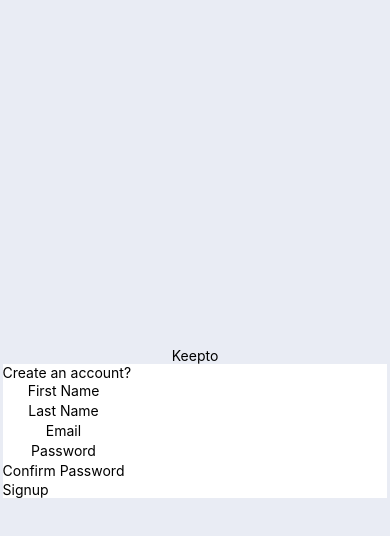
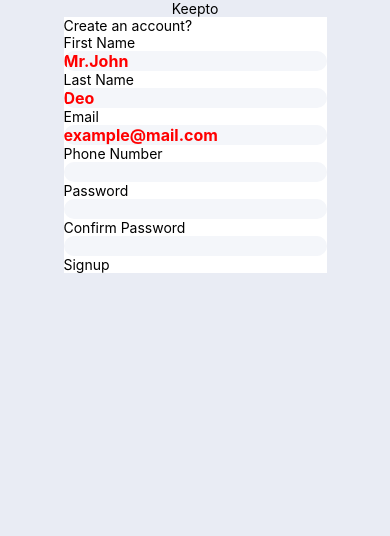
Before and after one commit to ArfatChowdhury/Keepto-social-app, a React Native app: screen / in a window 390 px wide. Shown: the top 536 px of the page. Built offline with nearby package versions, Linux system fonts and the light colour scheme.

Commit message:
designing signup screen

```diff
--- a/src/screens/Signup.tsx
+++ b/src/screens/Signup.tsx
@@ -8,7 +8,24 @@
     const [password, setPassword] = useState('')
     const [confirmPassword, setConfirmPassword] = useState('')
     const [number, setNumber] = useState('')
+    const [error, setError] = useState('')
+
     const handleSignup = () => {
+        if(firstName.trim() === ''){
+            setError('First Name is required *')
+            return;
+        }
+
+        if(lastName.trim() === ''){
+            setError('Last Name is required *')
+            return;
+        }
+
+
+        if(number.trim() === ''){
+            setError('Number is required *')
+            return;
+        }
         console.log('Signup')
     }
 
@@ -17,26 +34,58 @@
             <Text>Keepto</Text>
             <View style={styles.inputContainer}>
                 <Text>Create an account?</Text>
+
                 <View style={styles.input}>
                     <Text>First Name</Text>
-                    <TextInput style={styles.inputText}/>
+                    <TextInput
+                        placeholder='Mr.John'
+                        value={firstName}
+                        onChangeText={setFirstName}
+                        style={styles.inputText} />
+                        {error ? <Text>{error}</Text> : null}
+                </View>
+
+                <View style={styles.input}>
+                    <Text>Last Name</Text>
+                    <TextInput
+                    placeholder='Deo'
+                    value={lastName}
+                    onChangeText={setLastName}
+                    style={styles.inputText} />
+                </View>
+
+                <View style={styles.input}>
+                    <Text>Email</Text>
+                    <TextInput
+                    placeholder='example@mail.com'
+                    value={email}
+                    onChangeText={setEmail}
+                    style={styles.inputText} />
                 </View>
                 <View style={styles.input}>
-                    <Text>Last Name</Text>
-                    <TextInput style={styles.inputText}/>
+                    <Text>Phone Number</Text>
+                    <TextInput
+                    value={number}
+                    onChangeText={setNumber}
+                    style={styles.inputText} />
                 </View>
-                <View style={styles.input}>
-                    <Text>Email</Text>
-                    <TextInput style={styles.inputText}/>
-                </View>
+
                 <View style={styles.input}>
                     <Text>Password</Text>
-                    <TextInput style={styles.inputText}/>
+                    <TextInput
+                    value={password}
+                    onChangeText={setPassword}
+                    style={styles.inputText} />
                 </View>
+
                 <View style={styles.input}>
                     <Text>Confirm Password</Text>
-                    <TextInput style={styles.inputText}/>
+                    <TextInput
+                     value={confirmPassword}
+                     onChangeText={setConfirmPassword}
+                     style={styles.inputText} />
                 </View>
+
                 <TouchableOpacity onPress={handleSignup}><Text>Signup</Text></TouchableOpacity>
             </View>
         </View>
@@ -50,18 +99,21 @@
         flex: 1,
         backgroundColor: '#e9ecf4',
         alignItems: 'center',
-        justifyContent: 'center',
+        // justifyContent: 'center',
     },
     inputContainer: {
         backgroundColor: '#fff',
+        justifyContent: 'center'
+
     },
     input: {
-        flexDirection: 'row',
-        alignItems: 'center',
-        justifyContent: 'center',
+
     },
     inputText: {
+       color:"red",
         fontSize: 16,
         fontWeight: 'bold',
+        backgroundColor: '#f4f6fa',
+        borderRadius: 15
     },
 })
```
